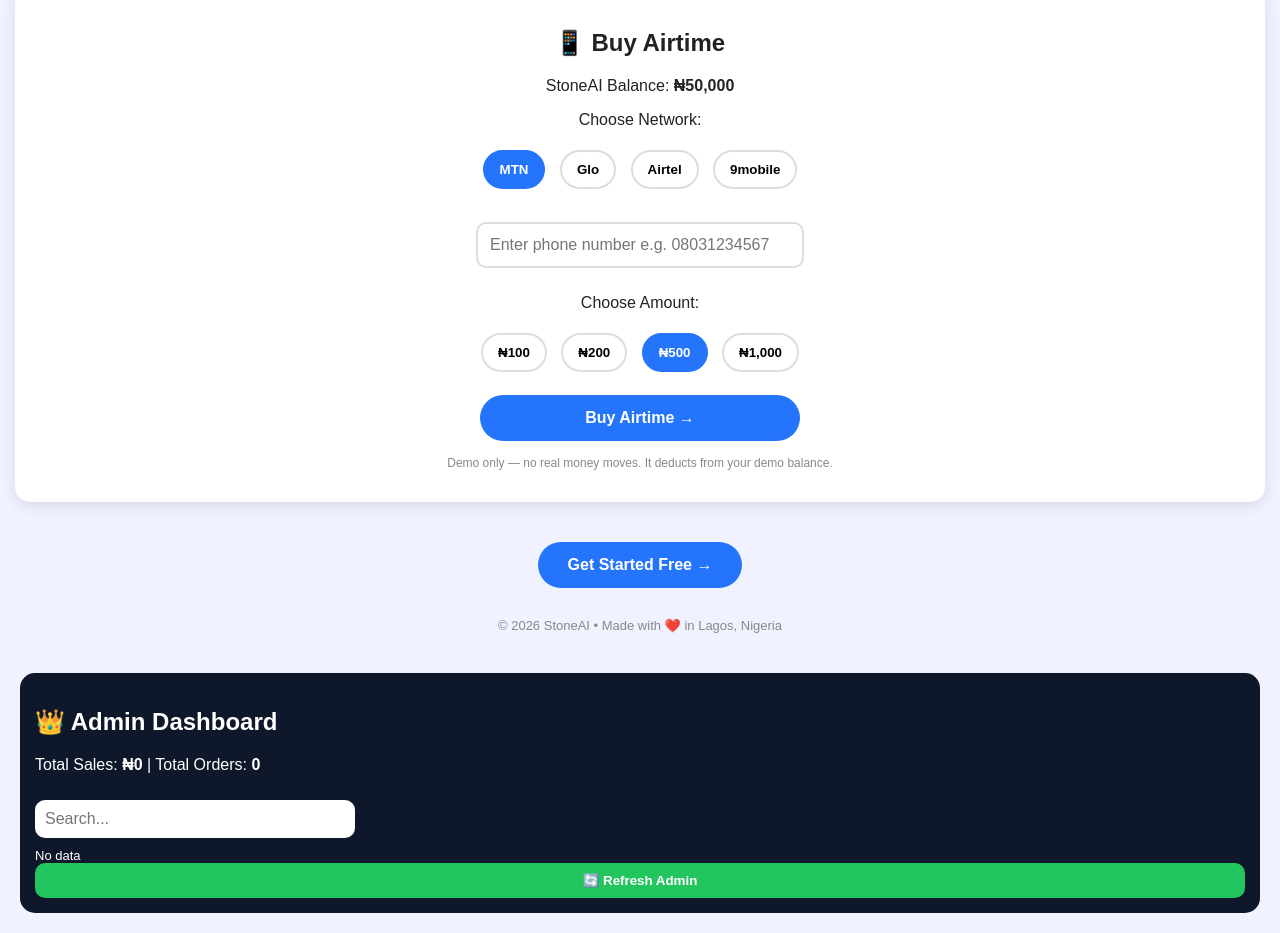
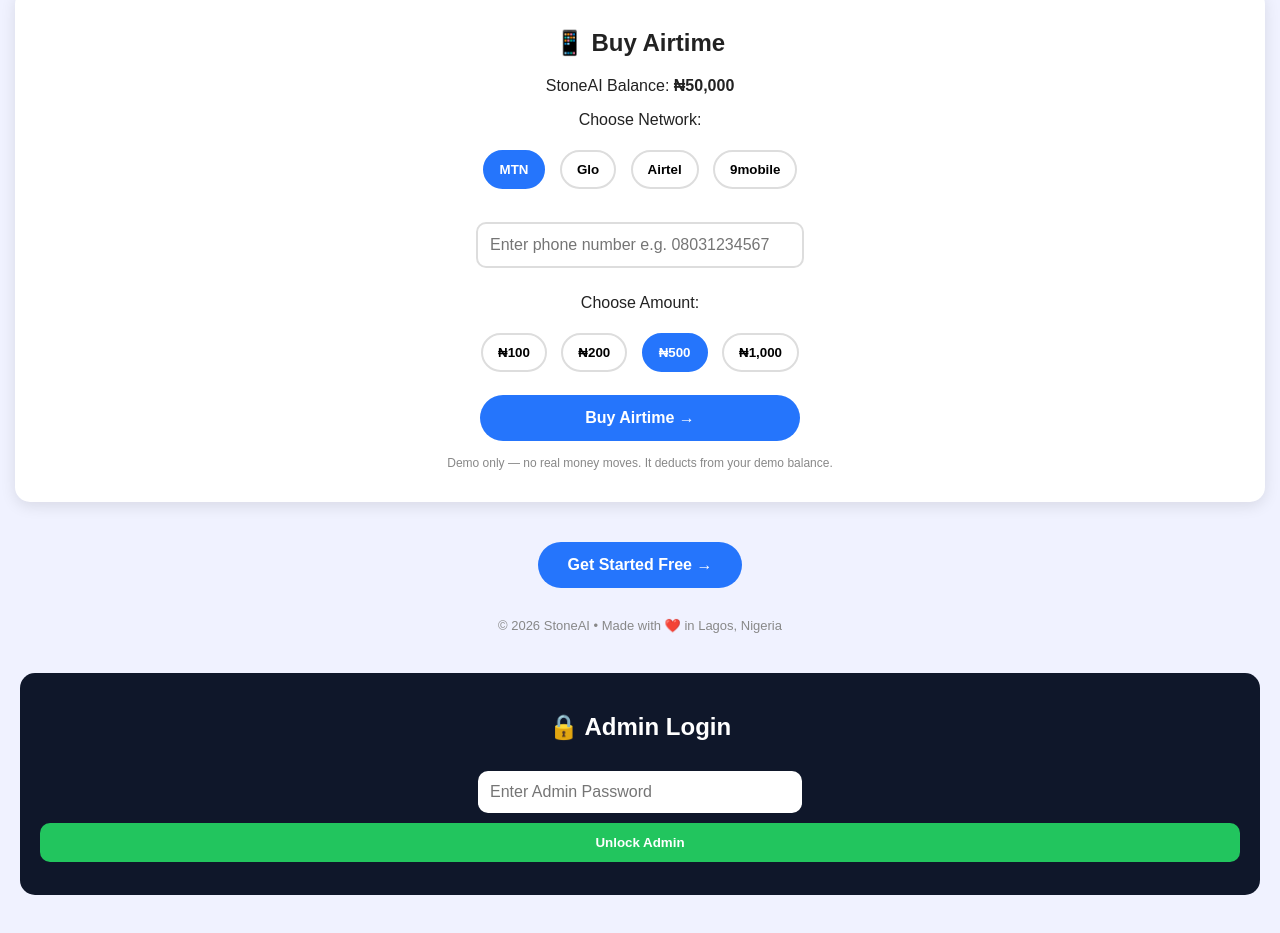
Before and after one commit to Isidore-design/Ai-virtual-banking, a plain HTML site: page index.html in a window 1280 px wide. Shown: the part 1990-2923 px from the top of the page. Drawn offline with nearby package versions, Linux system fonts and the light colour scheme; no server answers.

Commit message:
Update index.html

```diff
--- a/index.html
+++ b/index.html
@@ -257,12 +257,30 @@ function buyAirtime(){
 </script>
 </script>
   <!-- ADMIN DASHBOARD -->
-<div style="margin:20px;padding:15px;background:#0f172a;border-radius:15px;color:white">
+  <!-- ADMIN LOCK -->
+<div id="adminLock" style="margin:20px;padding:20px;background:#0f172a;border-radius:15px;color:white;text-align:center">
+<h2>🔒 Admin Login</h2>
+<input id="adminPass" type="password" placeholder="Enter Admin Password" style="width:100%;padding:12px;border-radius:10px;border:none;margin:10px 0">
+<button onclick="unlockAdmin()" style="background:#22c55e;color:white;border:none;padding:12px 20px;border-radius:10px;width:100%;font-weight:bold">Unlock Admin</button>
+<p id="adminError" style="color:#f87171;font-size:13px"></p>
+</div>
+<script>
+function unlockAdmin(){
+  if(document.getElementById('adminPass').value === 'stone123'){
+    document.getElementById('adminLock').style.display='none';
+    document.getElementById('adminBox').style.display='block';
+    loadAdmin();
+  } else {
+    document.getElementById('adminError').innerText='Wrong password! Try again';
+  }
+}
+</script>
+<div id="adminBox" style="display:none;margin:20px;padding:15px;background:#0f172a;border-radius:15px;color:white">
 <h2>👑 Admin Dashboard</h2>
 <p>Total Sales: <b id="adminTotal">₦0</b> | Total Orders: <b id="adminCount">0</b></p>
-<input id="adminSearch" placeholder="Search..." onkeyup="filterAdmin()" style="width:100%;padding:10px;border-radius:10px;border:none;margin:10px 0">
+<input id="adminSearch" placeholder="Search airtime, transfer, flight..." onkeyup="filterAdmin()" style="width:100%;padding:10px;border-radius:10px;border:none;margin:10px 0">
 <div id="adminRows" style="font-size:13px">Loading...</div>
-<button onclick="loadAdmin()" style="background:#22c55e;color:white;border:none;padding:10px 20px;border-radius:10px;width:100%;font-weight:bold">🔄 Refresh Admin</button>
+<button onclick="loadAdmin()" style="background:#22c55e;color:white;border:none;padding:10px 20px;border-radius:10px;width:100%;font-weight:bold;margin-top:10px">🔄 Refresh Admin</button>
 </div>
 <script>
 async function loadAdmin(){
```
